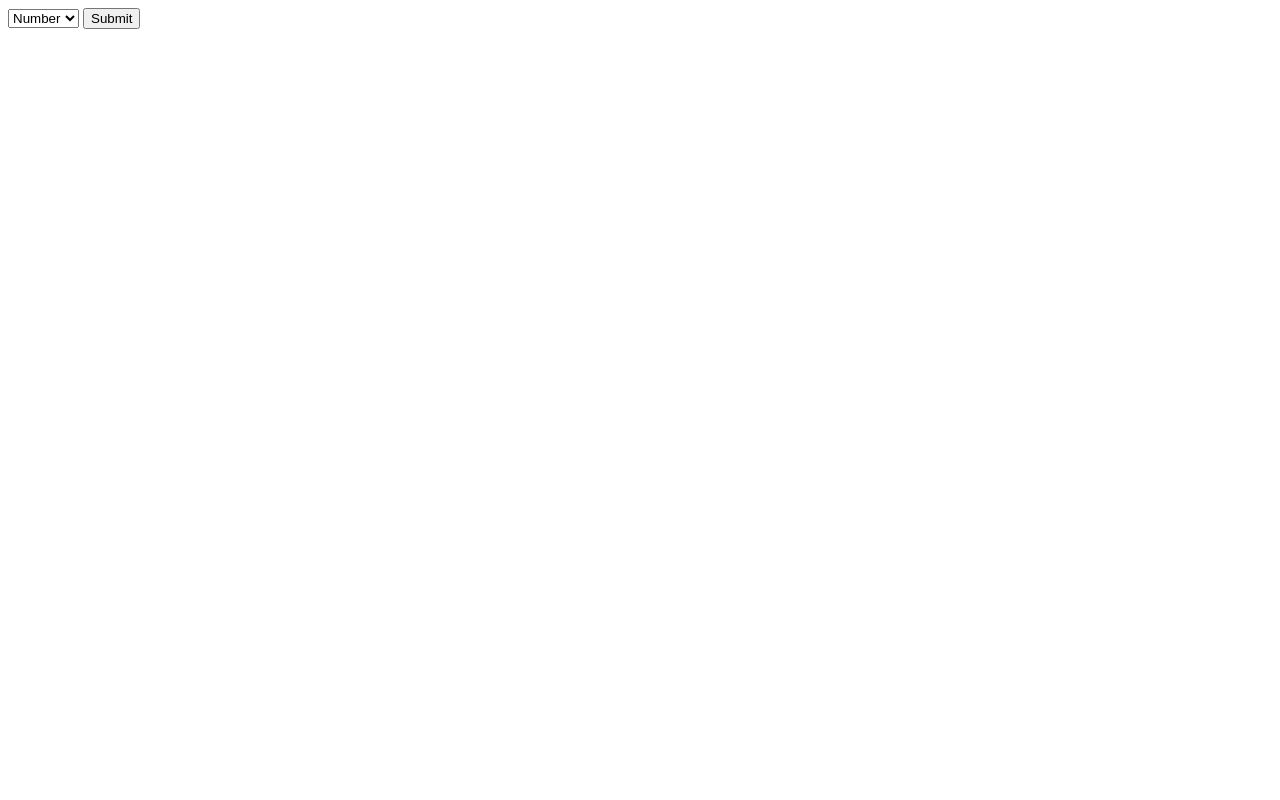
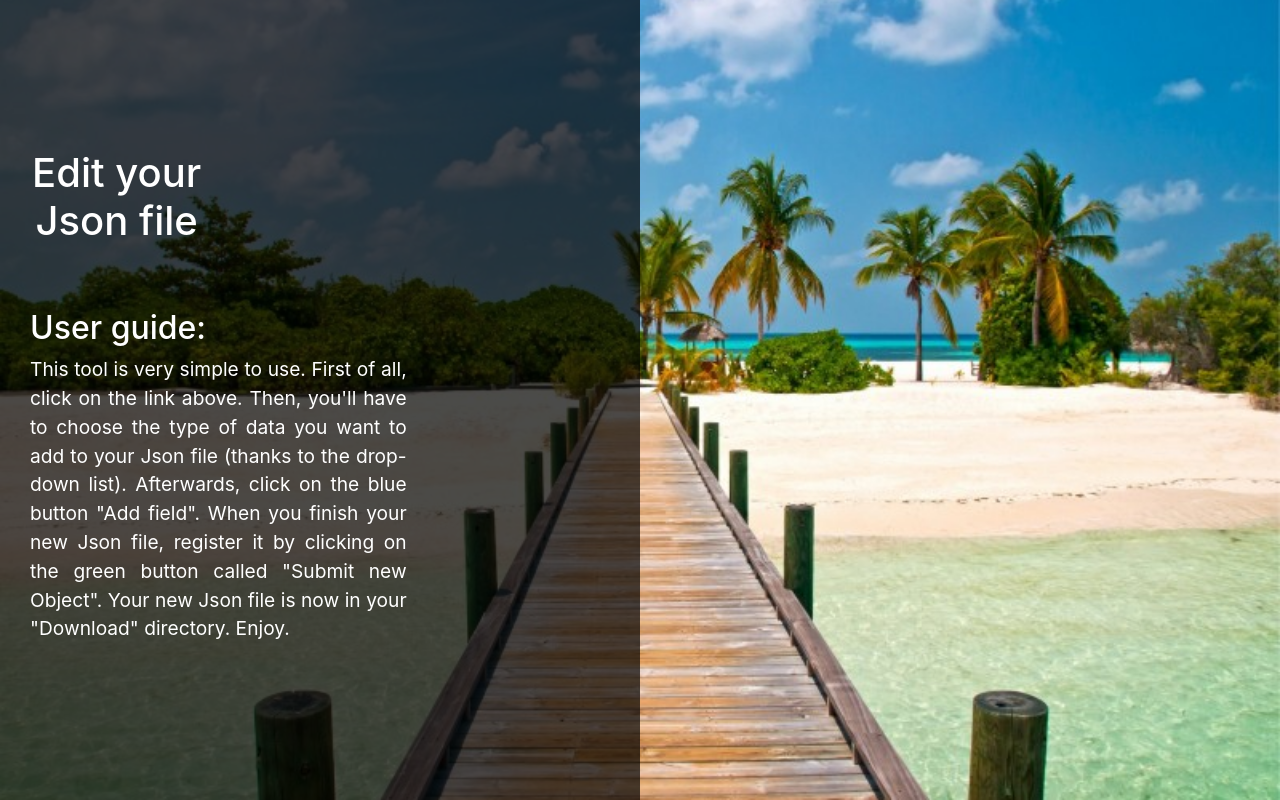
Before and after one commit to RaphaB/scc-misys-json-editor, a plain HTML site: page index.html in a window 1280 px wide. Drawn offline with nearby package versions, Linux system fonts and the light colour scheme.

Commit message:
Add welcome page, css and modification of old index

```diff
--- a/index.html
+++ b/index.html
@@ -1,15 +1,33 @@
-<!DOCTYPE html>
+<!doctype html>
 <html>
-<body>
-<section id="type_data_main">
-    <select>
-        <option class="type_number">Number</option>
-        <option class="type_string">String</option>
-        <option class="type_boolean">Boolean</option>
-        <option class="type_array">Array</option>
-        <option class="type_object">Object</option>
-    </select>
-    <input type="button" value="Submit"/>
-</section>
-</body>
+
+  <head>
+    <meta charset="utf-8">
+    <title></title>
+    <meta name="description" content="">
+    <meta name="viewport" content="width=device-width">
+    <link rel="stylesheet" href="bower_components/bootstrap/dist/css/bootstrap.css" />
+    <link rel="stylesheet" href="styles/main.css">
+    <link rel="stylesheet" href="style.css">
+  </head>
+
+  <body>
+
+    <!-- to have a boxed div -->
+    <div class="col-md-6 col-md-offset-3 header">
+      <div class="col-md-4 col-md-offset-4 div_link_json_editor">
+	<h1><a class="link" href="indexb.html">Edit your Json file</a></h1>
+      </div>
+      <div class="col-md-8 col-md-offset-2 explanation">
+	<h2>User guide:</h2>
+	<p>
+	  This tool is very simple to use. First of all, click on the link above. Then, you'll have to choose the type of data
+	  you want to add to your Json file (thanks to the drop-down list). Afterwards, click on the blue button "Add field".
+	  When you finish your new Json file, register it by clicking on the green button called "Submit new Object".
+	  Your new Json file is now in your "Download" directory. Enjoy.
+	</p>
+      </div>
+    </div>
+  </body>
+
 </html>
--- /dev/null
+++ b/style.css
@@ -0,0 +1,42 @@
+body
+{
+    display: inline-block;
+    background: url("sea.jpg") no-repeat;
+    background-size: 100%;
+    background-position: center;
+}
+
+.div_link_json_editor
+{
+    text-align: center;
+    min-height: 20vh;
+}
+
+.link
+{
+    position: absolute;
+    left: 1%;
+    right: 1%;
+    width: 98%;
+    color: white;
+}
+
+.link:hover
+{
+    color:red;
+}
+
+.header
+{
+    align-content: center;
+    min-height: 100vh;
+    background-color: rgba(0,0,0,0.7);
+    margin-bottom: 0px;
+}
+
+.explanation
+{
+    text-align: justify;
+    color: white;
+    font-size: 1.2em;
+}
```
Also changed, not shown: index_old.html (added, +15 -0 lines), sea.jpg (added).
